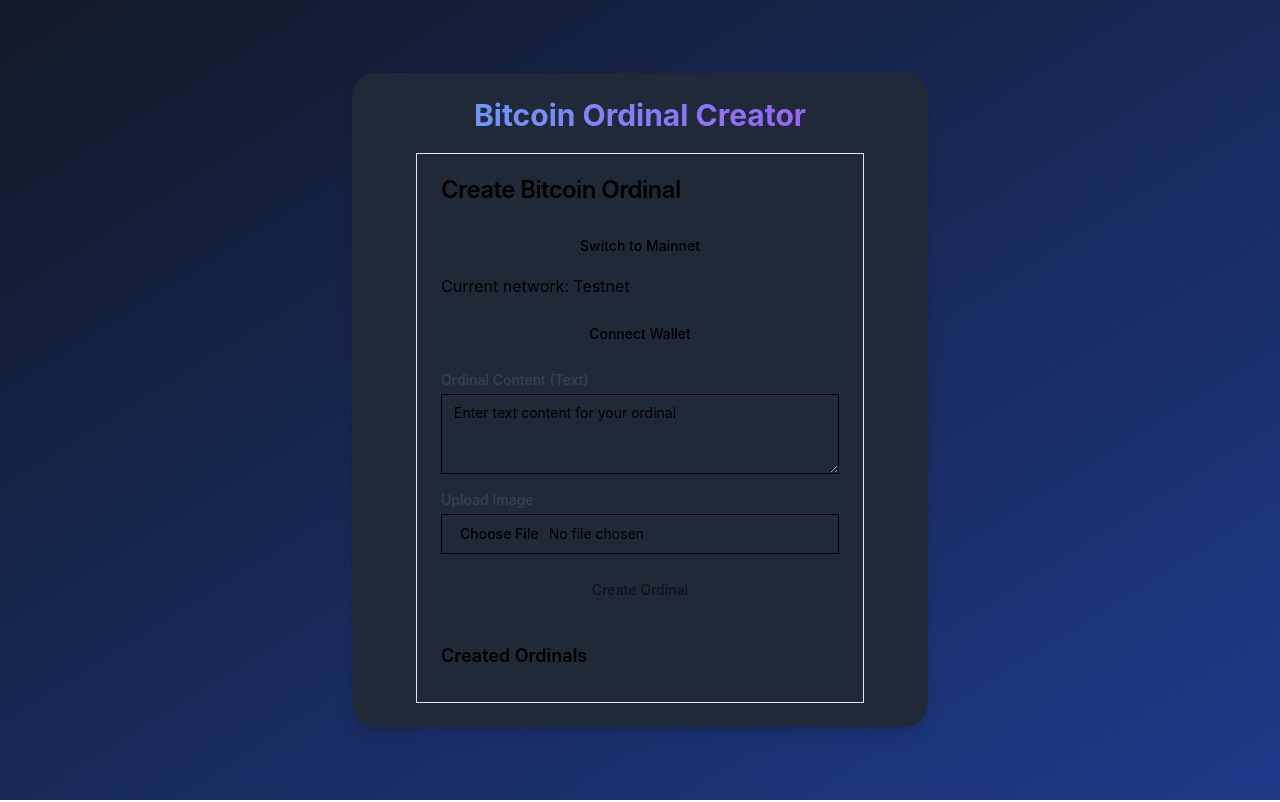
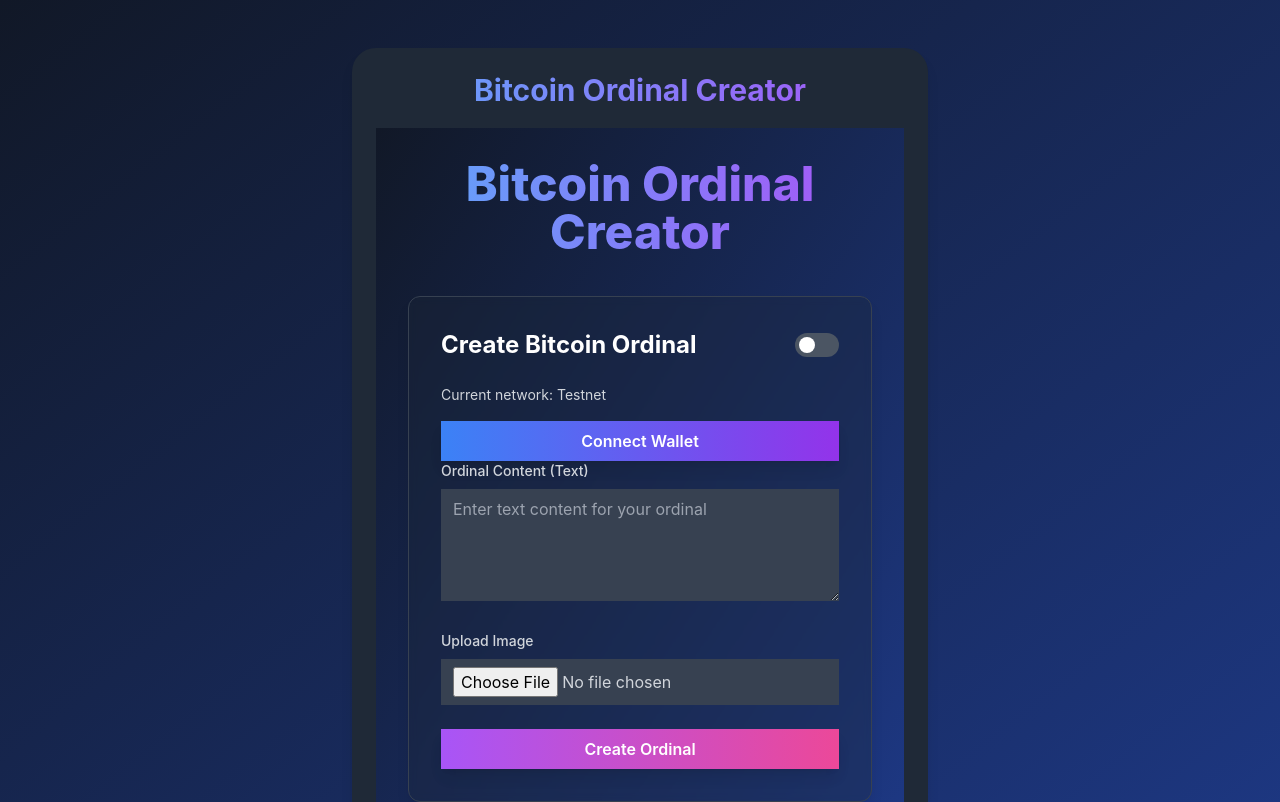
Before and after one commit to hoffmabc/bitcoin-ordinal-creator, a React (Create React App) app: page / in a window 1280 px wide. Shown: the top 802 px of the page. Built offline with nearby package versions, Linux system fonts and the light colour scheme.

Commit message:
Re-styling ordinal creator UI

```diff
--- a/src/OrdinalCreator.tsx
+++ b/src/OrdinalCreator.tsx
@@ -1,8 +1,6 @@
 import React, { useState, ChangeEvent, FormEvent, useEffect } from 'react';
-import { Button } from './components/ui/button';
-import { Input } from './components/ui/input';
-import { Textarea } from './components/ui/textarea';
-import { Card, CardHeader, CardTitle, CardContent } from './components/ui/card';
+import { motion } from 'framer-motion';
+import { Switch } from '@headlessui/react';
 import { AddressPurpose, BitcoinNetworkType, getAddress, GetAddressOptions, signTransaction, SignTransactionOptions } from 'sats-connect';
 import axios from 'axios';
 
@@ -53,10 +51,12 @@
 
       setConfirmedBalance(confirmedBalance);
       setUnconfirmedBalance(totalBalance - confirmedBalance);
+      setBalance(totalBalance);  // Update the balance state with the total balance
     } catch (error) {
       console.error('Error fetching balance:', error);
       setConfirmedBalance(null);
       setUnconfirmedBalance(null);
+      setBalance(null);  // Also set balance to null in case of an error
     }
   };
 
@@ -108,8 +108,9 @@
       alert('Please connect your wallet first');
       return;
     }
-    if (balance === null || balance === 0) {
-      alert('Your balance is insufficient to create an ordinal. Please add funds to your address.');
+    console.log(`Balance: ${balance}`)
+    if (confirmedBalance === null || confirmedBalance === 0) {
+      alert('Your confirmed balance is insufficient to create an ordinal. Please add funds to your address and wait for confirmation.');
       return;
     }
     setIsLoading(true);
@@ -222,70 +223,147 @@
     setWalletConnected(false);
     setPublicKey(null);
     setBalance(null);
+    setConfirmedBalance(null);
+    setUnconfirmedBalance(null);
+    // If a wallet is connected, check the balance for the new network
+    if (publicKey) {
+      checkBalance(publicKey);
+    }
   };
 
   return (
-    <Card className="w-full max-w-md mx-auto">
-      <CardHeader>
-        <CardTitle>Create Bitcoin Ordinal</CardTitle>
-      </CardHeader>
-      <CardContent>
-        <div className="mb-4">
-          <Button onClick={toggleNetwork} className="w-full mb-2">
-            Switch to {isTestnet ? 'Mainnet' : 'Testnet'}
-          </Button>
-          <p>Current network: {isTestnet ? 'Testnet' : 'Mainnet'}</p>
+    <motion.div
+      initial={{ opacity: 0 }}
+      animate={{ opacity: 1 }}
+      transition={{ duration: 0.5 }}
+      className="min-h-screen bg-gradient-to-br from-gray-900 to-blue-900 text-white p-8"
+    >
+      <div className="max-w-4xl mx-auto">
+        <motion.h1
+          initial={{ y: -50 }}
+          animate={{ y: 0 }}
+          transition={{ type: 'spring', stiffness: 300 }}
+          className="text-5xl font-extrabold text-center mb-10 text-transparent bg-clip-text bg-gradient-to-r from-blue-400 to-purple-500"
+        >
+          Bitcoin Ordinal Creator
+        </motion.h1>
+
+        <motion.div
+          className="bg-gray-800 rounded-xl p-8 shadow-lg backdrop-blur-sm bg-opacity-30 border border-gray-700"
+          whileHover={{ scale: 1.02 }}
+          transition={{ type: 'spring', stiffness: 300 }}
+        >
+          <div className="flex justify-between items-center mb-6">
+            <h2 className="text-2xl font-bold">Create Bitcoin Ordinal</h2>
+            <Switch
+              checked={!isTestnet}
+              onChange={() => toggleNetwork()}
+              className={`${
+                !isTestnet ? 'bg-purple-600' : 'bg-gray-600'
+              } relative inline-flex h-6 w-11 items-center rounded-full transition-colors focus:outline-none focus:ring-2 focus:ring-purple-500 focus:ring-offset-2`}
+            >
+              <span className="sr-only">Toggle network</span>
+              <span
+                className={`${
+                  !isTestnet ? 'translate-x-6' : 'translate-x-1'
+                } inline-block h-4 w-4 transform rounded-full bg-white transition-transform`}
+              />
+            </Switch>
           </div>
+
+          <p className="text-sm text-gray-300 mb-4">
+            Current network: {isTestnet ? 'Testnet' : 'Mainnet'}
+          </p>
+
           {!walletConnected ? (
-          <Button onClick={connectWallet} className="w-full mb-4">
+            <motion.button
+              whileHover={{ scale: 1.05 }}
+              whileTap={{ scale: 0.95 }}
+              className="w-full py-2 px-4 bg-gradient-to-r from-blue-500 to-purple-600 rounded-md text-white font-semibold shadow-lg hover:from-blue-600 hover:to-purple-700 transition duration-300"
+              onClick={connectWallet}
+            >
               Connect Wallet
-          </Button>
+            </motion.button>
           ) : (
-          <div className="mb-4">
-            <p>Wallet Connected: {publicKey}</p>
-            <p>Confirmed Balance: {confirmedBalance !== null ? `${confirmedBalance} satoshis` : 'Loading...'}</p>
-            <p>Unconfirmed Balance: {unconfirmedBalance !== null ? `${unconfirmedBalance} satoshis` : 'Loading...'}</p>
+            <div className="mb-6 p-4 bg-gray-700 rounded-lg">
+              <p className="text-sm mb-2">Wallet Connected:</p>
+              <p className="text-xs text-gray-300 break-all">{publicKey}</p>
+              <div className="mt-2 flex justify-between">
+                <div>
+                  <p className="text-sm">Confirmed Balance:</p>
+                  <p className="text-lg font-bold text-green-400">
+                    {confirmedBalance !== null ? `${confirmedBalance} satoshis` : 'Loading...'}
+                  </p>
+                </div>
+                <div>
+                  <p className="text-sm">Unconfirmed Balance:</p>
+                  <p className="text-lg font-bold text-yellow-400">
+                    {unconfirmedBalance !== null ? `${unconfirmedBalance} satoshis` : 'Loading...'}
+                  </p>
+                </div>
+              </div>
             </div>
           )}
-        <form onSubmit={handleSubmit} className="space-y-4">
+
+          <form onSubmit={handleSubmit} className="space-y-6">
             <div>
-            <label htmlFor="content" className="block text-sm font-medium text-gray-700">
+              <label htmlFor="content" className="block text-sm font-medium text-gray-300 mb-2">
                 Ordinal Content (Text)
               </label>
-            <Textarea
+              <textarea
                 id="content"
                 value={content}
                 onChange={handleContentChange}
-              className="mt-1"
+                className="w-full px-3 py-2 text-gray-300 bg-gray-700 rounded-md focus:outline-none focus:ring-2 focus:ring-purple-500"
                 placeholder="Enter text content for your ordinal"
+                rows={4}
               />
             </div>
             <div>
-            <label htmlFor="file" className="block text-sm font-medium text-gray-700">
+              <label htmlFor="file" className="block text-sm font-medium text-gray-300 mb-2">
                 Upload Image
               </label>
-            <Input
+              <input
                 id="file"
                 type="file"
                 onChange={handleFileChange}
-              className="mt-1"
+                className="w-full px-3 py-2 text-gray-300 bg-gray-700 rounded-md focus:outline-none focus:ring-2 focus:ring-purple-500"
                 accept="image/*"
               />
             </div>
             {preview && (
               <div>
-              <img src={preview} alt="Preview" className="mt-2 max-w-full h-auto" />
+                <img src={preview} alt="Preview" className="mt-2 max-w-full h-auto rounded-md" />
               </div>
             )}
-          <Button type="submit" className="w-full" disabled={isLoading || !walletConnected}>
+            <motion.button
+              type="submit"
+              className="w-full py-2 px-4 bg-gradient-to-r from-purple-500 to-pink-500 rounded-md text-white font-semibold shadow-lg hover:from-purple-600 hover:to-pink-600 transition duration-300"
+              disabled={isLoading || !walletConnected}
+              whileHover={{ scale: 1.05 }}
+              whileTap={{ scale: 0.95 }}
+            >
               {isLoading ? 'Creating...' : 'Create Ordinal'}
-          </Button>
+            </motion.button>
           </form>
+        </motion.div>
 
-        <div className="mt-8">
-          <h3 className="text-lg font-semibold mb-2">Created Ordinals</h3>
+        <motion.div
+          initial={{ opacity: 0, y: 50 }}
+          animate={{ opacity: 1, y: 0 }}
+          transition={{ delay: 0.5 }}
+          className="mt-12"
+        >
+          <h3 className="text-2xl font-bold mb-4">Created Ordinals</h3>
+          <div className="space-y-4">
             {ordinals.map((ordinal) => (
-            <div key={ordinal.id} className="border p-2 mb-2 rounded">
+              <motion.div
+                key={ordinal.id}
+                className="bg-gray-800 rounded-lg p-4 shadow-md"
+                initial={{ opacity: 0, x: -50 }}
+                animate={{ opacity: 1, x: 0 }}
+                transition={{ duration: 0.3 }}
+              >
                 <p><strong>ID:</strong> {ordinal.id}</p>
                 <p><strong>Content:</strong> {ordinal.content}</p>
                 <p><strong>File Type:</strong> {ordinal.fileType}</p>
@@ -293,13 +371,14 @@
                 <p><strong>Timestamp:</strong> {ordinal.timestamp}</p>
                 {ordinal.txid && <p><strong>Transaction ID:</strong> {ordinal.txid}</p>}
                 {ordinal.fileData && ordinal.fileType.startsWith('image/') && (
-                <img src={ordinal.fileData} alt="Ordinal" className="mt-2 max-w-full h-auto" />
+                  <img src={ordinal.fileData} alt="Ordinal" className="mt-2 max-w-full h-auto rounded-md" />
                 )}
-            </div>
+              </motion.div>
             ))}
           </div>
-      </CardContent>
-    </Card>
+        </motion.div>
+      </div>
+    </motion.div>
   );
 };
 
```
Lines whose indentation alone changed are shown as unchanged.
